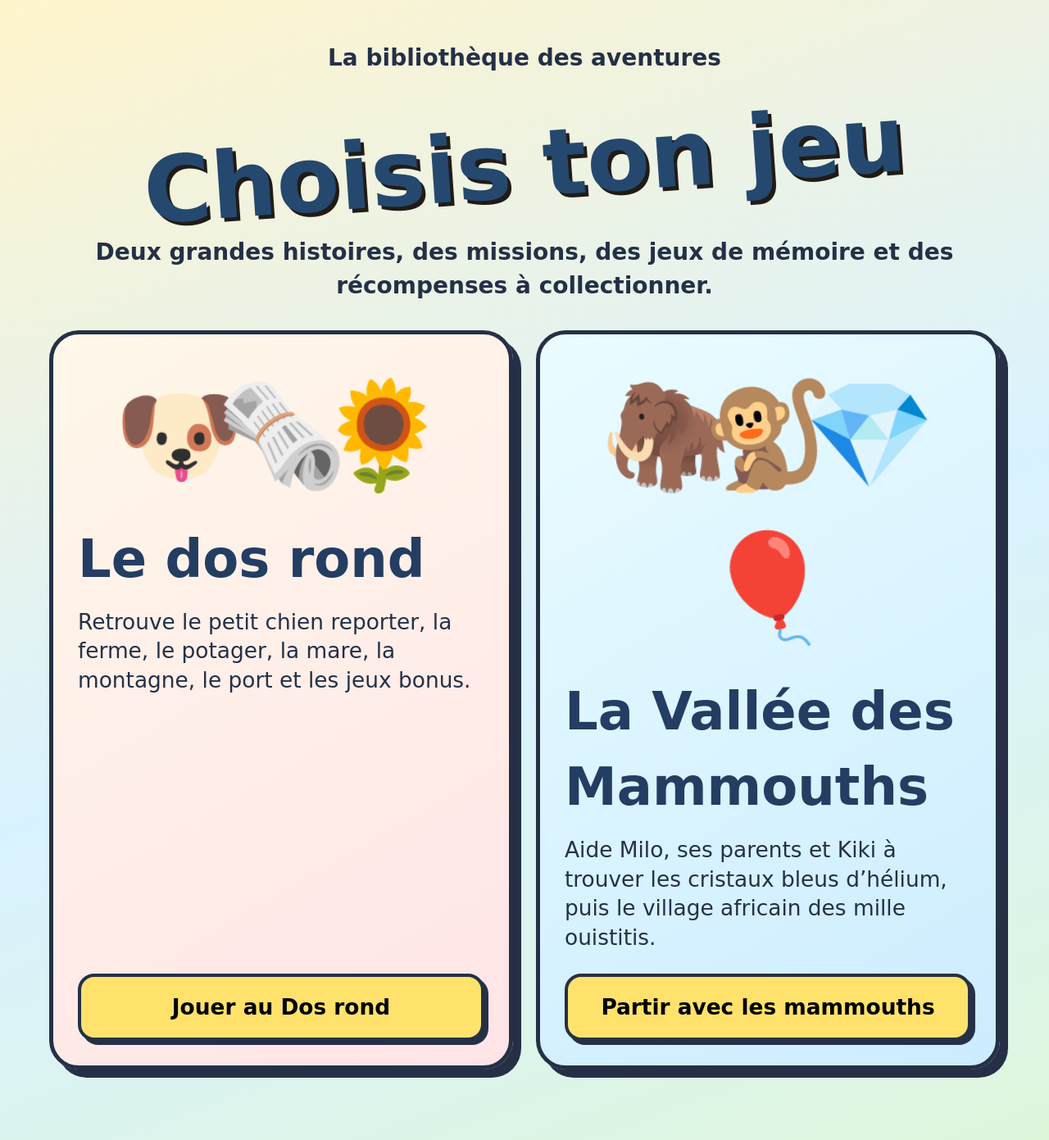
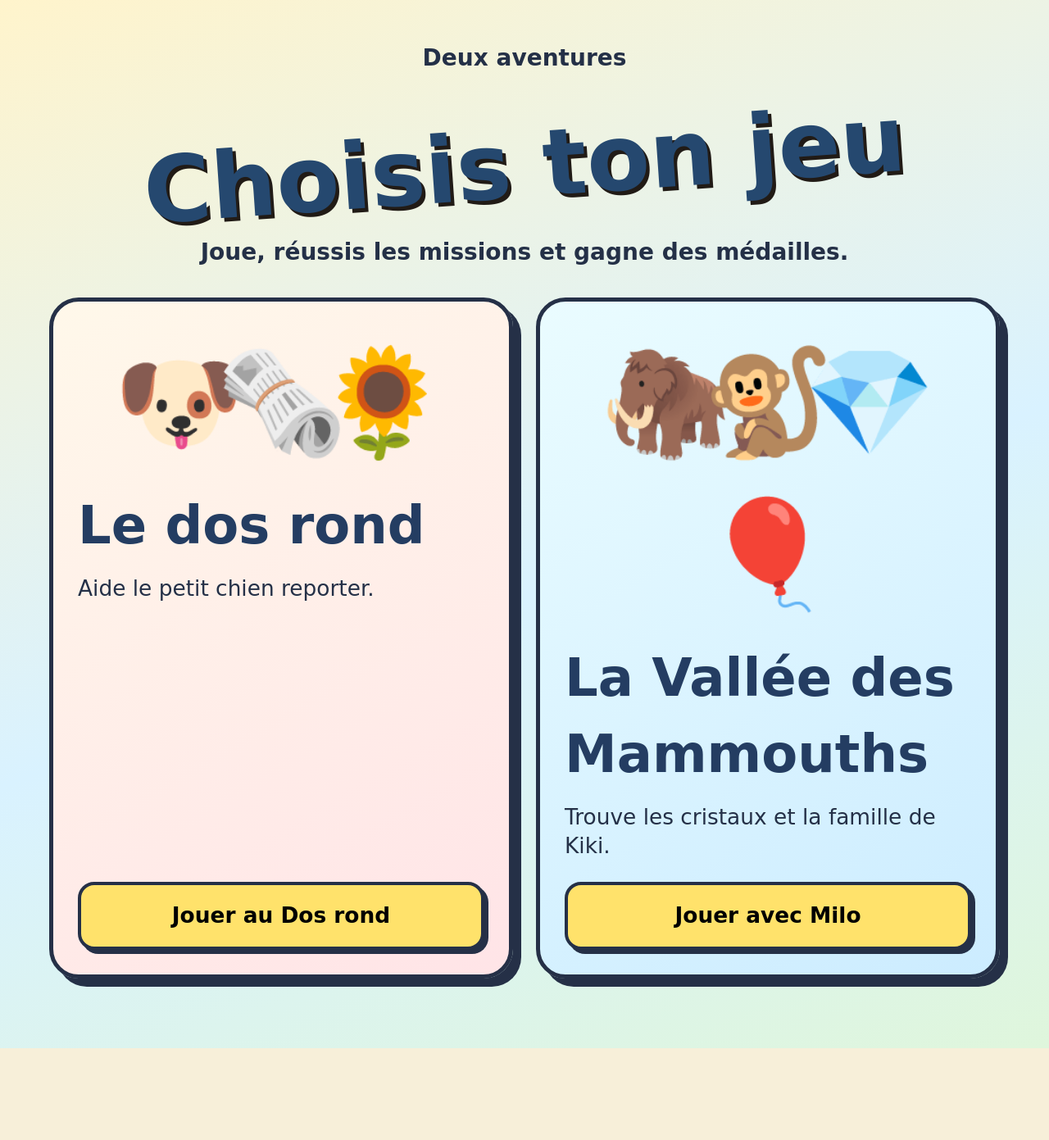
Before and after one commit to pharmaexport/Jeux, a React (Vite) app: page / in a window 1280 px wide. Shown: the whole page at 82% size. After the commit the page ends 1279 px from the top, so only its background shows below. Built offline with nearby package versions, Linux system fonts and the light colour scheme.

Commit message:
Raccourcir les textes de la bibliothèque des jeux

```diff
--- a/src/GameLibrary.jsx
+++ b/src/GameLibrary.jsx
@@ -11,22 +11,22 @@ export default function GameLibrary() {
   return (
     <main className="game-library">
       <header className="library-hero">
-        <p>La bibliothèque des aventures</p>
+        <p>Deux aventures</p>
         <h1>Choisis ton jeu</h1>
-        <p>Deux grandes histoires, des missions, des jeux de mémoire et des récompenses à collectionner.</p>
+        <p>Joue, réussis les missions et gagne des médailles.</p>
       </header>
       <section className="library-grid">
         <article className="library-card dos">
           <div className="library-art" aria-hidden="true">🐶🗞️🌻</div>
           <h2>Le dos rond</h2>
-          <p>Retrouve le petit chien reporter, la ferme, le potager, la mare, la montagne, le port et les jeux bonus.</p>
+          <p>Aide le petit chien reporter.</p>
           <button type="button" onClick={() => setGame('dos-rond')}>Jouer au Dos rond</button>
         </article>
         <article className="library-card mammoth">
           <div className="library-art" aria-hidden="true">🦣🐒💎🎈</div>
           <h2>La Vallée des Mammouths</h2>
-          <p>Aide Milo, ses parents et Kiki à trouver les cristaux bleus d’hélium, puis le village africain des mille ouistitis.</p>
-          <button type="button" onClick={() => setGame('mammouths')}>Partir avec les mammouths</button>
+          <p>Trouve les cristaux et la famille de Kiki.</p>
+          <button type="button" onClick={() => setGame('mammouths')}>Jouer avec Milo</button>
         </article>
       </section>
     </main>
```
